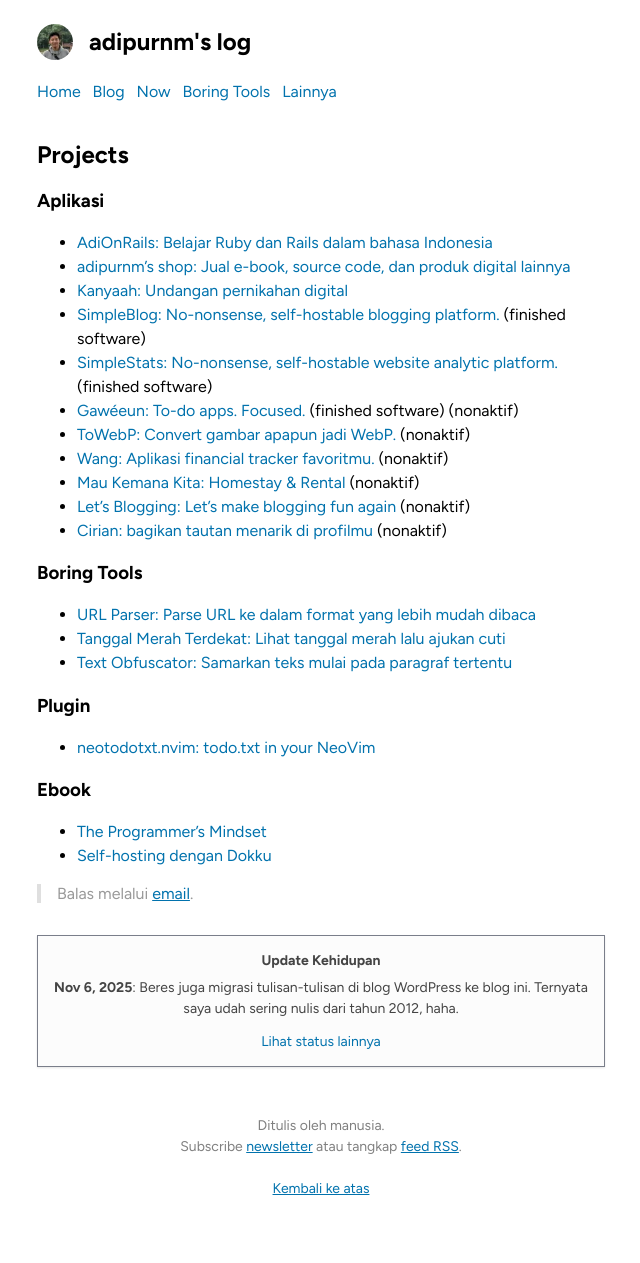
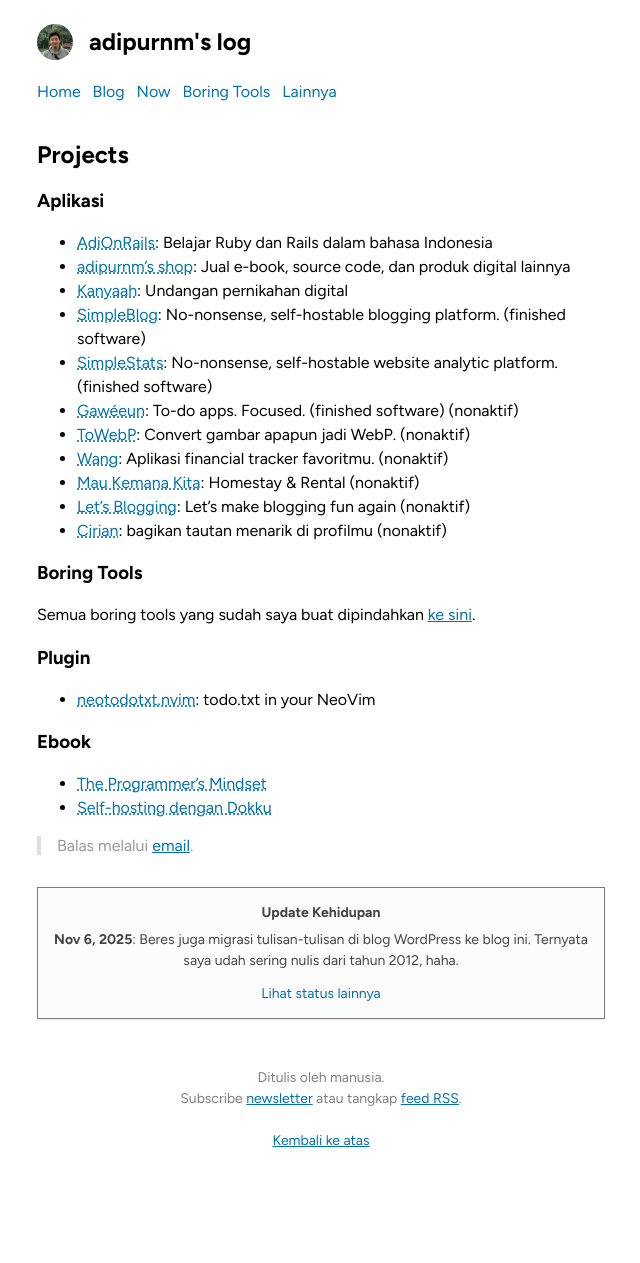
Before and after one commit to adiprnm/weblog, a Jekyll site: the page built from project.md, in a window 1280 px wide. Shown: the whole page, without its empty margins (319-959 px from the left). Built offline with Jekyll 4.4.1, drawn with Linux system fonts in a browser that asks for light colours; after the commit the page ends 1215 px from its top, so only the background shows below that.

Commit message:
Update project page

```diff
--- a/project.md
+++ b/project.md
@@ -7,29 +7,27 @@
 
 ### Aplikasi
 
-* [AdiOnRails: Belajar Ruby dan Rails dalam bahasa Indonesia](https://adionrails.com){:target="_blank"}
-* [adipurnm's shop: Jual e-book, source code, dan produk digital lainnya](https://shop.adipurnm.com){:target="_blank"}
-* [Kanyaah: Undangan pernikahan digital](https://kanyaah.com){:target="_blank"}
-* [SimpleBlog: No-nonsense, self-hostable blogging platform.](https://github.com/adiprnm/simpleblog){:target="_blank"} (finished software)
-* [SimpleStats: No-nonsense, self-hostable website analytic platform.](https://github.com/adiprnm/simplestats){:target="_blank"} (finished software)
-* [Gawéeun: To-do apps. Focused.](https://gaweeun.my.id){:target="_blank"} (finished software) (nonaktif)
-* [ToWebP: Convert gambar apapun jadi WebP.](https://towebp.adipurnm.my.id){:target="_blank"} (nonaktif)
-* [Wang: Aplikasi financial tracker favoritmu.](https://gaweeun.my.id){:target="_blank"} (nonaktif)
-* [Mau Kemana Kita: Homestay & Rental](https://maukemanakita.com){:target="_blank"} (nonaktif)
-* [Let's Blogging: Let's make blogging fun again](https://letsblogging.xyz){:target="_blank"} (nonaktif)
-* [Cirian: bagikan tautan menarik di profilmu](https://cirian.my.id){:target="_blank"} (nonaktif)
+* [AdiOnRails](https://adionrails.com){: .underline--dotted target="_blank" }: Belajar Ruby dan Rails dalam bahasa Indonesia
+* [adipurnm's shop](https://shop.adipurnm.com){: .underline--dotted :target="_blank" }: Jual e-book, source code, dan produk digital lainnya
+* [Kanyaah](https://kanyaah.com){: .underline--dotted :target="_blank" }: Undangan pernikahan digital
+* [SimpleBlog](https://github.com/adiprnm/simpleblog){: .underline--dotted target="_blank" }: No-nonsense, self-hostable blogging platform. (finished software)
+* [SimpleStats](https://github.com/adiprnm/simplestats){: .underline--dotted target="_blank" }: No-nonsense, self-hostable website analytic platform. (finished software)
+* [Gawéeun](https://gaweeun.my.id){: .underline--dotted target="_blank" }: To-do apps. Focused. (finished software) (nonaktif)
+* [ToWebP](https://towebp.adipurnm.my.id){: .underline--dotted target="_blank" }: Convert gambar apapun jadi WebP. (nonaktif)
+* [Wang](https://gaweeun.my.id){: .underline--dotted target="_blank" }: Aplikasi financial tracker favoritmu. (nonaktif)
+* [Mau Kemana Kita](https://maukemanakita.com){: .underline--dotted target="_blank" }: Homestay & Rental (nonaktif)
+* [Let's Blogging](https://letsblogging.xyz){: .underline--dotted target="_blank" }: Let's make blogging fun again (nonaktif)
+* [Cirian](https://cirian.my.id){: .underline--dotted target="_blank" }: bagikan tautan menarik di profilmu (nonaktif)
 
 ### Boring Tools
 
-* [URL Parser: Parse URL ke dalam format yang lebih mudah dibaca](/tools/url-parser)
-* [Tanggal Merah Terdekat: Lihat tanggal merah lalu ajukan cuti](/tools/tanggal-merah)
-* [Text Obfuscator: Samarkan teks mulai pada paragraf tertentu](/tools/text-obfuscator)
+Semua boring tools yang sudah saya buat dipindahkan [ke sini](/tools).
 
 ### Plugin
 
-* [neotodotxt.nvim: todo.txt in your NeoVim](https://github.com/adiprnm/neotodotxt.nvim){:target="_blank"}
+* [neotodotxt.nvim](https://github.com/adiprnm/neotodotxt.nvim){: .underline--dotted target="_blank" }: todo.txt in your NeoVim
 
 ### Ebook
 
-* [The Programmer's Mindset](https://me.adipurnm.my.id/ebooks/the-programmers-mindset){:target="_blank"}
-* [Self-hosting dengan Dokku](https://me.adipurnm.my.id/ebooks/self-hosting-dengan-dokku){:target="_blank"}
+* [The Programmer's Mindset](https://me.adipurnm.my.id/ebooks/the-programmers-mindset){: .underline--dotted target="_blank" }
+* [Self-hosting dengan Dokku](https://me.adipurnm.my.id/ebooks/self-hosting-dengan-dokku){: .underline--dotted target="_blank" }
```
